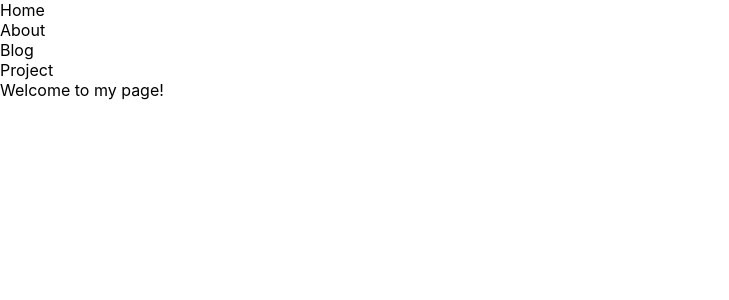
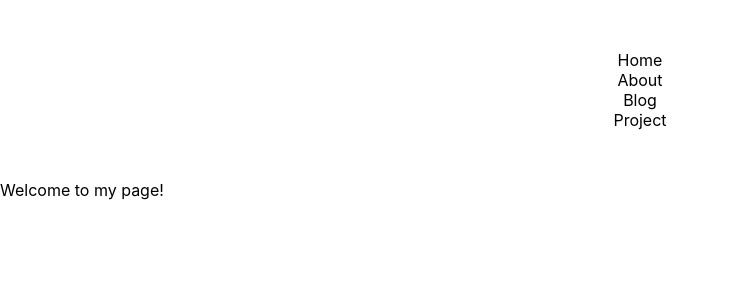
Before and after one commit to Yolisss/devPortfolio, a Next.js app: page / in a window 1280 px wide. Shown: the top 300 px of the page, without its empty margins (0-729 px from the left). Built offline with nearby package versions, Linux system fonts and the light colour scheme.

Commit message:
centered navbar

```diff
--- a/styles/Home.module.css
+++ b/styles/Home.module.css
@@ -32,7 +32,6 @@
 .description {
   text-align: center;
 }
-
 
 .description {
   line-height: 1.5;
@@ -89,3 +88,8 @@
     flex-direction: column;
   }
 }
+
+.mainnav {
+  text-align: center;
+  padding: 50px;
+}
```
